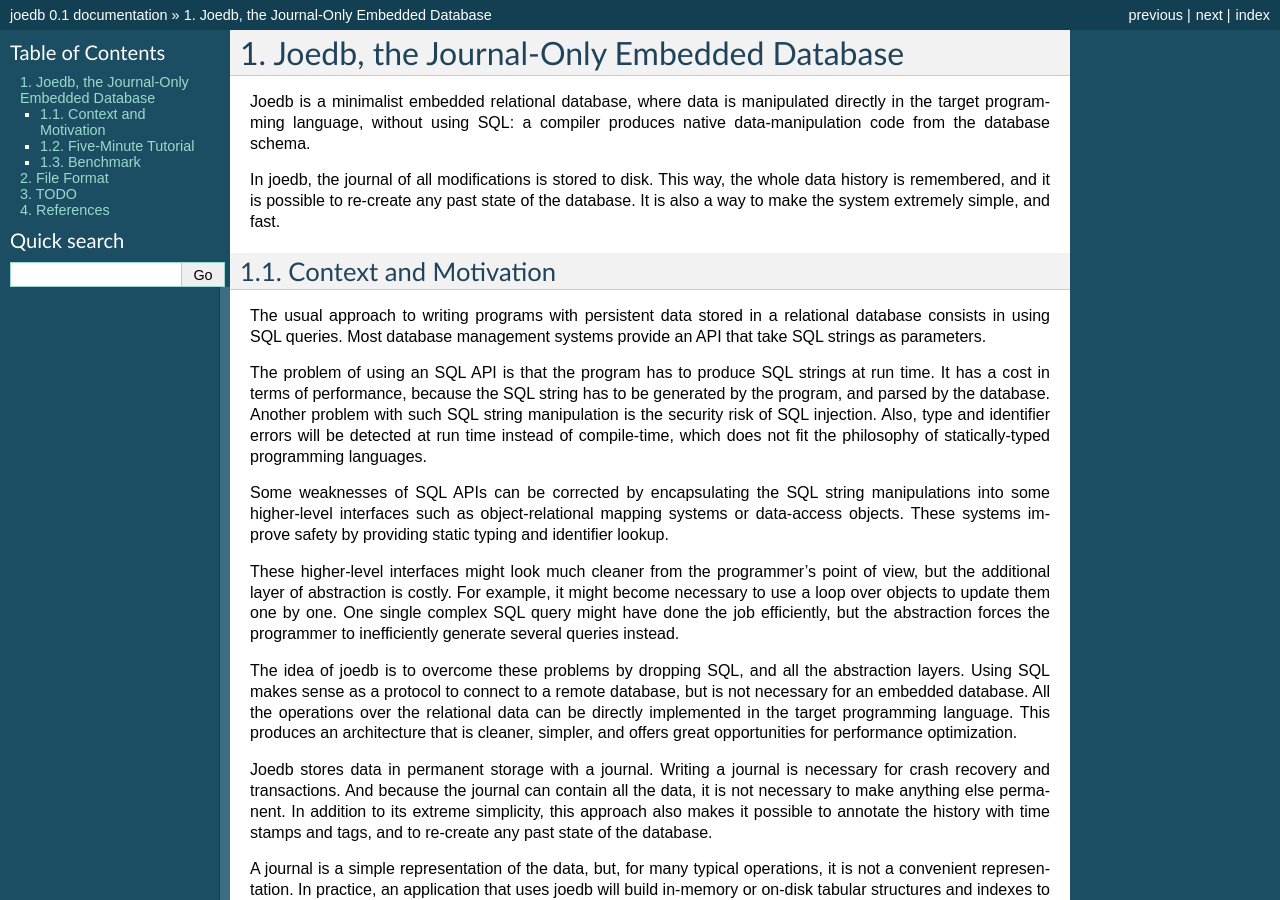
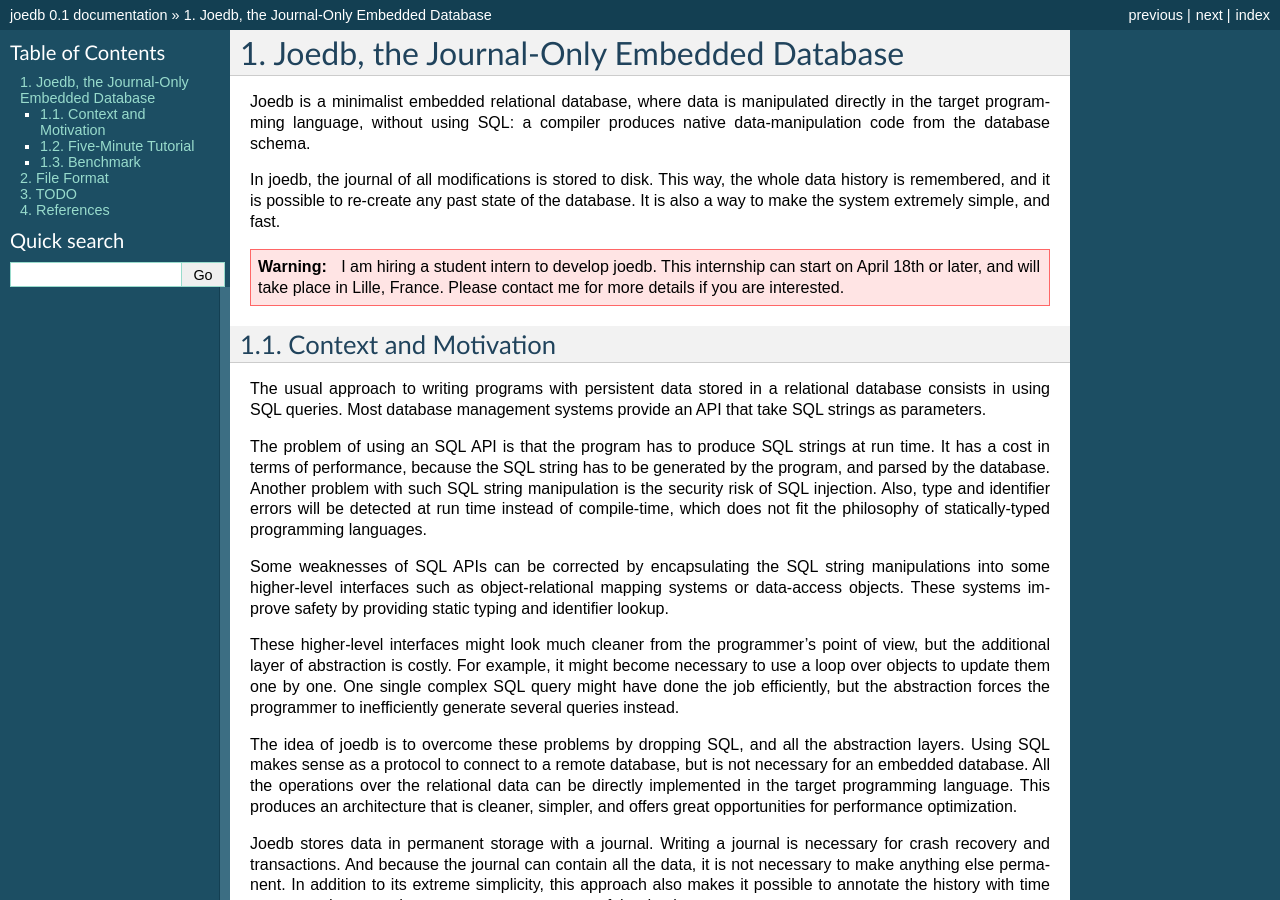
Before and after one commit to Remi-Coulom/joedb, a Sphinx documentation site: the page built from doc/source/intro.rst, in a window 1280 px wide and 900 px high. Built offline with Sphinx 7.4.7, drawn with Linux system fonts in a browser that asks for light colours; formulas are drawn with MathJax 3.

Commit message:
Internship announcement.

```diff
--- a/README.rst
+++ b/README.rst
@@ -6,3 +6,5 @@ joedb is a minimalist embedded relational database, where data is manipulated di
 In joedb, the journal of all modifications is stored to disk. This way, the whole data history is remembered, and it is possible to re-create any past state of the database. It is also a way to make the system extremely simple, and fast.
 
 To get started, please take at a look at the _`documentation http://www.remi-coulom.fr/joedb/intro.html`.
+
+Note: I am hiring a student intern to develop joedb. This internship can start on April 18th or later, and will take place in Lille, France. Please contact me for more details if you are interested.
--- a/doc/source/intro.rst
+++ b/doc/source/intro.rst
@@ -4,6 +4,9 @@ Joedb, the Journal-Only Embedded Database
 Joedb is a minimalist embedded relational database, where data is manipulated directly in the target programming language, without using SQL: a compiler produces native data-manipulation code from the database schema.
 
 In joedb, the journal of all modifications is stored to disk. This way, the whole data history is remembered, and it is possible to re-create any past state of the database. It is also a way to make the system extremely simple, and fast.
+
+.. warning::
+   I am hiring a student intern to develop joedb. This internship can start on April 18th or later, and will take place in Lille, France. Please contact me for more details if you are interested.
 
 Context and Motivation
 ----------------------
```
